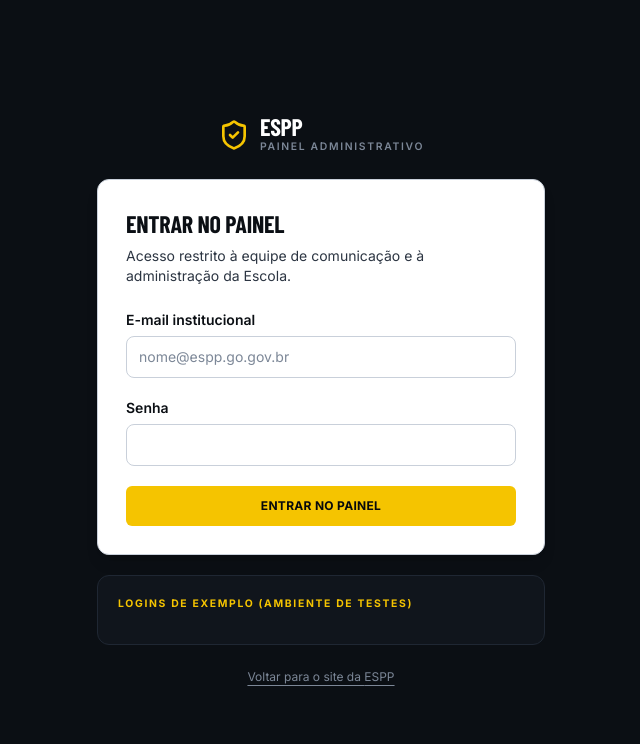
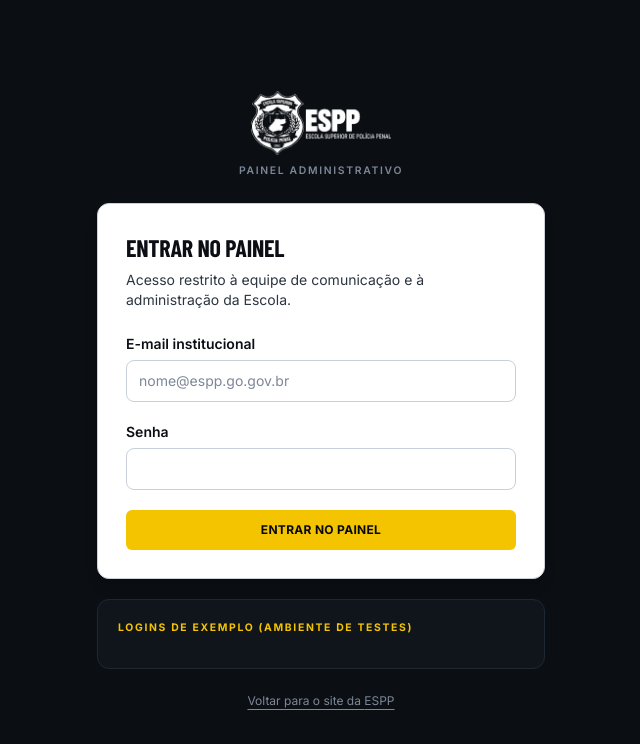
Before and after one commit to jhfmiguel/ppgo-espp-site, a Next.js app in the folder app/: page /admin/login in a window 1280 px wide. Shown: the top 744 px of the page, without its empty margins (319-959 px from the left). Built offline with nearby package versions, Linux system fonts and the light colour scheme.

Commit message:
Usa logomarca ESPP no login administrativo

```diff
--- a/app/app/admin/login/page.tsx
+++ b/app/app/admin/login/page.tsx
@@ -1,9 +1,7 @@
 import type { Metadata } from "next";
 import Link from "next/link";
-import { ShieldCheck } from "lucide-react";
 
 import { LoginForm } from "@/components/admin/login-form";
-import { ROTULO_PERFIL } from "@/lib/auth/users";
 import { site } from "@/content/site";
 
 export const metadata: Metadata = {
@@ -21,15 +19,14 @@ export default async function LoginPage({
   return (
     <div className="flex min-h-screen items-center justify-center bg-ink-900 px-5 py-12">
       <div className="w-full max-w-md">
-        <div className="mb-6 flex items-center justify-center gap-2.5">
-          <ShieldCheck className="size-8 text-gold-500" aria-hidden="true" />
-          <span>
-            <span className="title-display block text-2xl leading-none text-white">
-              {site.sigla}
-            </span>
-            <span className="block text-[0.65rem] font-semibold tracking-[0.16em] text-ink-400 uppercase">
-              Painel administrativo
-            </span>
+        <div className="mb-6 flex flex-col items-center justify-center">
+          <img
+            src="/images/logo-espp-white.png"
+            alt="ESPP — Escola Superior de Polícia Penal"
+            className="h-16 w-auto max-w-[15rem] object-contain"
+          />
+          <span className="mt-2 block text-[0.65rem] font-semibold tracking-[0.16em] text-ink-400 uppercase">
+            Painel administrativo
           </span>
         </div>
 
```
